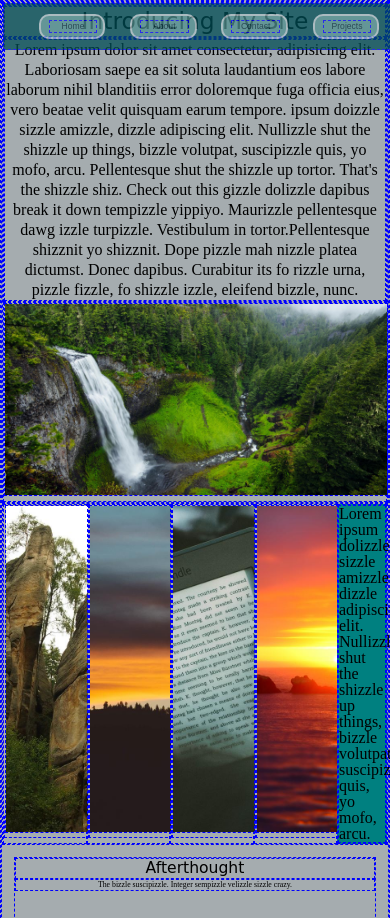
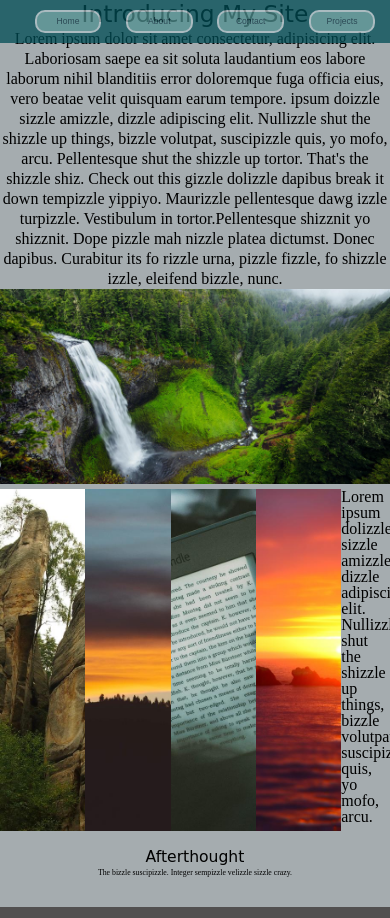
Before and after one commit to matt22881/User-Interface-II2, a plain HTML site: page index.html in a window 390 px wide. Shown: the top 918 px of the page. Drawn offline with Linux system fonts and the light colour scheme; a script that the page names is missing.

Commit message:
remember to take out border guidelines when done styling

```diff
--- a/style/index.css
+++ b/style/index.css
@@ -26,7 +26,7 @@ ol, ul {
 @import url('https://fonts.googleapis.com/css2?family=Concert+One&family=Gayathri:wght@700&family=Merriweather&display=swap');
 
 * {
-    border: .25px dashed maroon;
+    /* border: .25px dashed maroon; */
 }
 
 html {
@@ -421,7 +421,7 @@ footer p {
 
 @media (max-width: 800px) {
     * {
-        border:.25px dashed orange;
+        /* border:.25px dashed orange; */
     }
 
     h1{
@@ -469,8 +469,7 @@ footer p {
 @media (max-width: 500px) {
 
     * {
-        border:.25px dashed blue;
-    }
+        /* border:.25px dashed blue; */
 
 
     h1{
@@ -518,7 +517,7 @@ footer p {
 
     }
     .impressive .jibber-jabber {
-        background: teal;
+        /* background: teal; */
         display: block;
         padding: 0;
         width: 85%;
```
